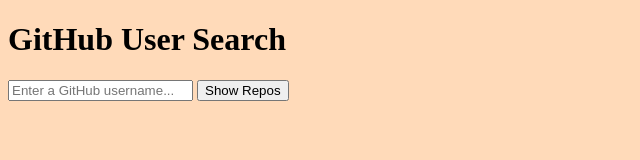
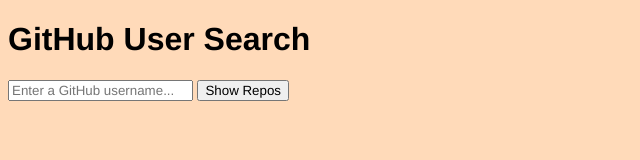
Before and after one commit to OskarRadon/JS-wk1-code-review, a website: page index.html in a window 1280 px wide. Shown: the whole page, without its empty margins (0-640 px from the left). Drawn offline with nearby package versions, Linux system fonts and the light colour scheme; files that its build step writes are made by us from their sources.

Commit message:
Begin styling

```diff
--- a/scss/styles.scss
+++ b/scss/styles.scss
@@ -1,3 +1,9 @@
+@import '_vars';
+
+* {
+  font-family: 'Helvetica Neue';
+}
+
 body {
-  background: peachpuff;
+  background: $color_background;
 }
```
Also changed, not shown: build/css/styles.css (added).
